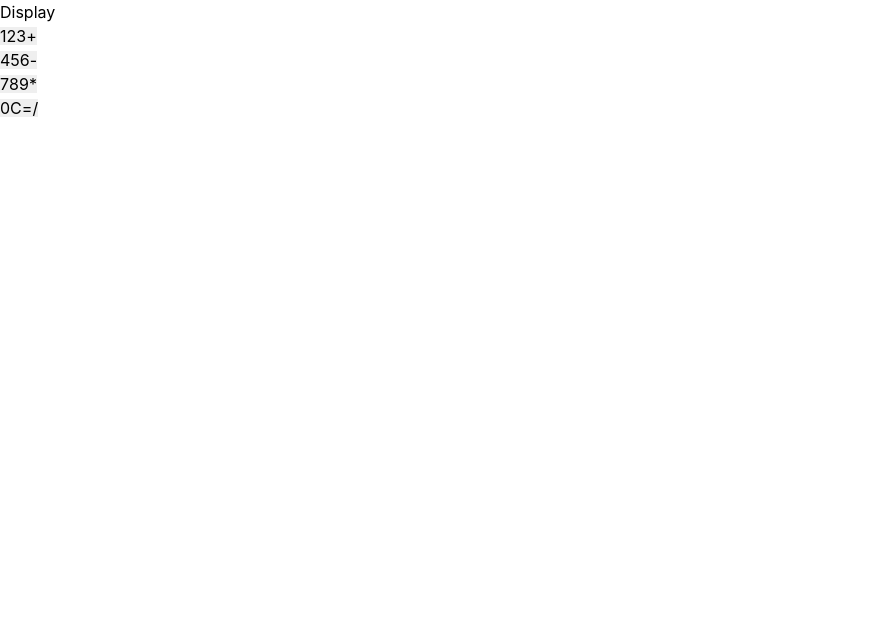
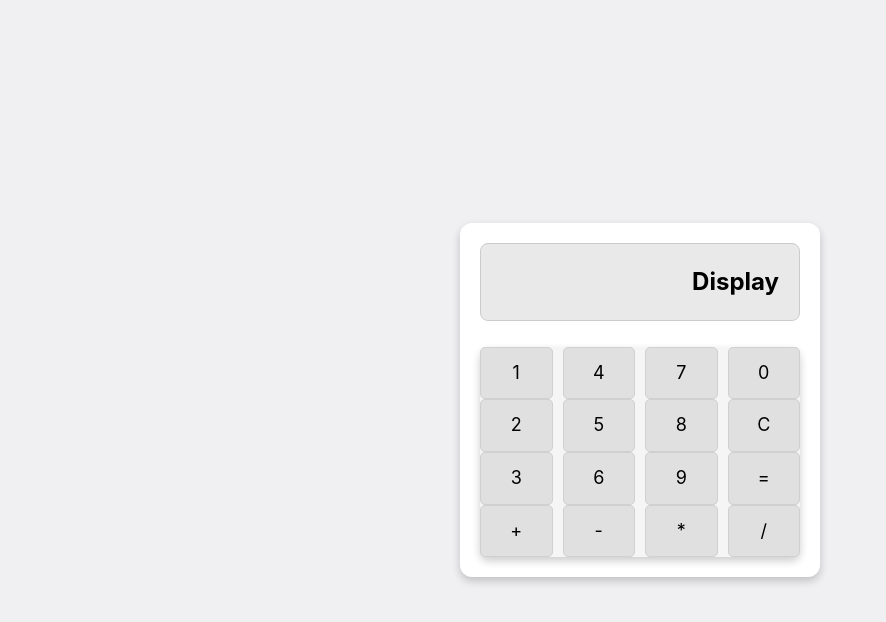
Before and after one commit to valentyna88/fcc-project, a React (Vite) app: page / in a window 1280 px wide. Shown: the top 622 px of the page, without its empty margins (0-886 px from the left). Built offline with nearby package versions, Linux system fonts and the light colour scheme.

Commit message:
Add components styles

```diff
--- a/src/components/Button/Button.jsx
+++ b/src/components/Button/Button.jsx
@@ -1,6 +1,8 @@
+import css from './Button.module.css';
+
 const Button = ({ label, onClick }) => {
   return (
-    <button type="button" onClick={() => onClick(label)}>
+    <button type="button" className={css.button} onClick={() => onClick(label)}>
       {label}
     </button>
   );
--- a/src/components/Button/Button.module.css
+++ b/src/components/Button/Button.module.css
@@ -0,0 +1,16 @@
+.button {
+  padding: 15px;
+  font-size: 18px;
+  width: 100%;
+  background-color: #e0e0e0;
+  border: 1px solid #d0d0d0;
+  border-radius: 5px;
+  transition: background-color 0.3s, transform 0.1s;
+}
+.button:hover {
+  background-color: #d0d0d0;
+}
+.button:active {
+  background-color: #a8a8a8;
+  transform: scale(0.98);
+}
--- a/src/components/ButtonBox/ButtonBox.module.css
+++ b/src/components/ButtonBox/ButtonBox.module.css
@@ -0,0 +1,11 @@
+.buttonBox {
+  display: grid;
+  gap: 10px;
+  grid-template-columns: repeat(4, 1fr);
+  width: 100%;
+  max-width: 400px;
+  margin-top: 10px;
+  background-color: #f5f5f5;
+  border-radius: 8px;
+  box-shadow: 0px 4px 8px rgba(0, 0, 0, 0.2);
+}
--- a/src/components/Display/Display.jsx
+++ b/src/components/Display/Display.jsx
@@ -1,7 +1,7 @@
-// import css from './Display.module.css';
+import css from './Display.module.css';
 
 const Display = () => {
-  return <div>Display</div>;
+  return <div className={css.display}>Display</div>;
 };
 
 export default Display;
--- a/src/components/Display/Display.module.css
+++ b/src/components/Display/Display.module.css
@@ -0,0 +1,11 @@
+.display {
+  font-size: 24px;
+  padding: 20px;
+  background-color: #e9e9e9;
+  border: 1px solid #ccc;
+  border-radius: 8px;
+  margin-bottom: 16px;
+  text-align: right;
+  font-weight: bold;
+  width: 100%;
+}
--- a/src/components/Layout/Layout.jsx
+++ b/src/components/Layout/Layout.jsx
@@ -1,7 +1,11 @@
 import css from './Layout.module.css';
 
 const Layout = ({ children }) => {
-  return <main className={css.container}>{children}</main>;
+  return (
+    <main className={css.container}>
+      <div className={css.calculator}>{children}</div>
+    </main>
+  );
 };
 
 export default Layout;
--- a/src/components/Layout/Layout.module.css
+++ b/src/components/Layout/Layout.module.css
@@ -0,0 +1,18 @@
+.container {
+  display: flex;
+  justify-content: center;
+  align-items: center;
+  padding: 20px;
+  min-height: 100vh;
+  background-color: #f0f0f3;
+}
+.calculator {
+  display: flex;
+  flex-direction: column;
+  align-items: center;
+  width: 360px;
+  background-color: #ffffff;
+  padding: 20px;
+  border-radius: 12px;
+  box-shadow: 0px 4px 8px rgba(0, 0, 0, 0.2);
+}
```
